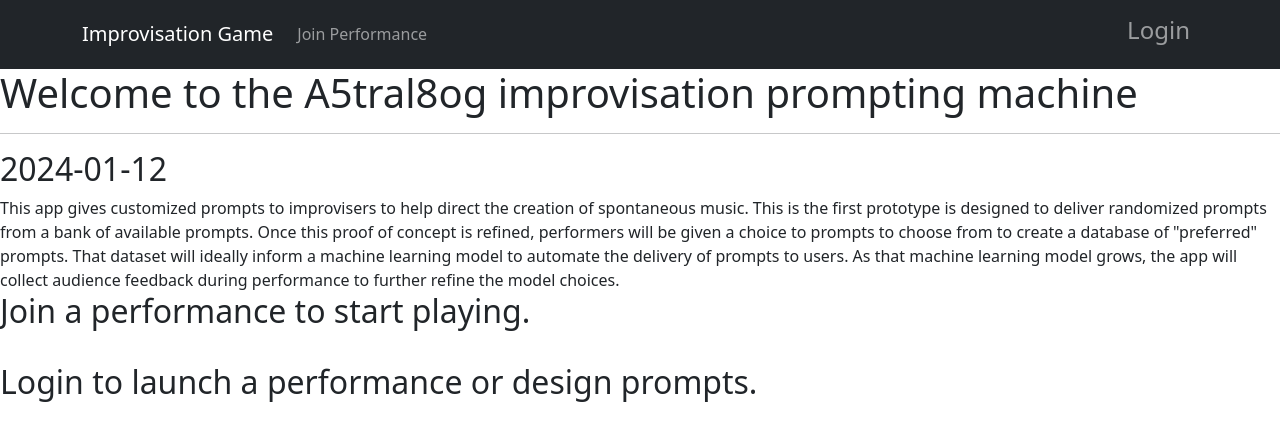
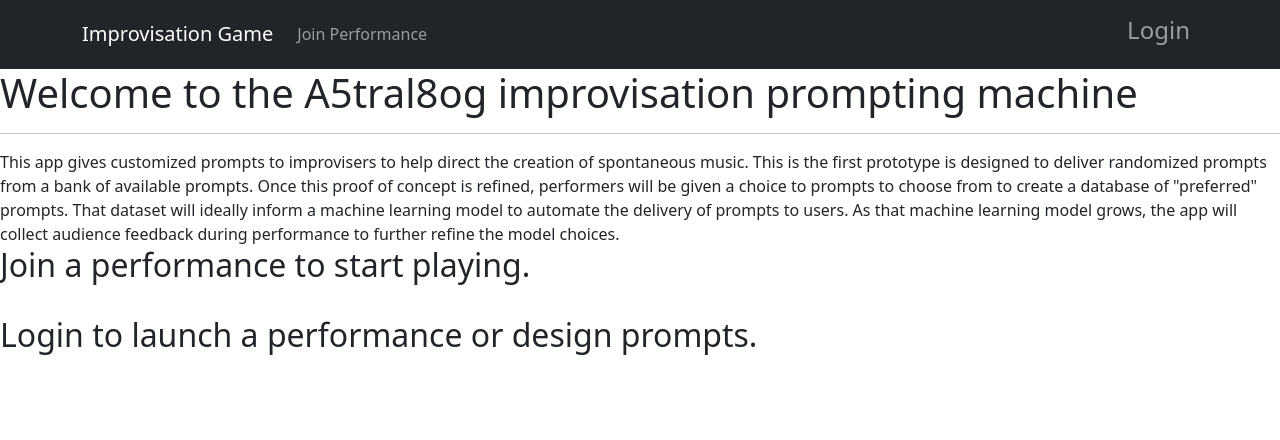
Before and after one commit to Chrisharnett/improvisation-machine, a React (Create React App) app: page / in a window 1280 px wide. Shown: the top 440 px of the page. Built offline with nearby package versions, Linux system fonts and the light colour scheme.

Commit message:
pipe test

```diff
--- a/src/pages/HomePage.js
+++ b/src/pages/HomePage.js
@@ -7,7 +7,7 @@ const HomePage = () => {
     <>
       <h1> Welcome to the A5tral8og improvisation prompting machine </h1>
       <hr></hr>
-      <h2>{date.toLocaleDateString("en-CA")}</h2>
+      {/* <h2>{date.toLocaleDateString("en-CA")}</h2> */}
       This app gives customized prompts to improvisers to help direct the
       creation of spontaneous music. This is the first prototype is designed to
       deliver randomized prompts from a bank of available prompts. Once this
```
